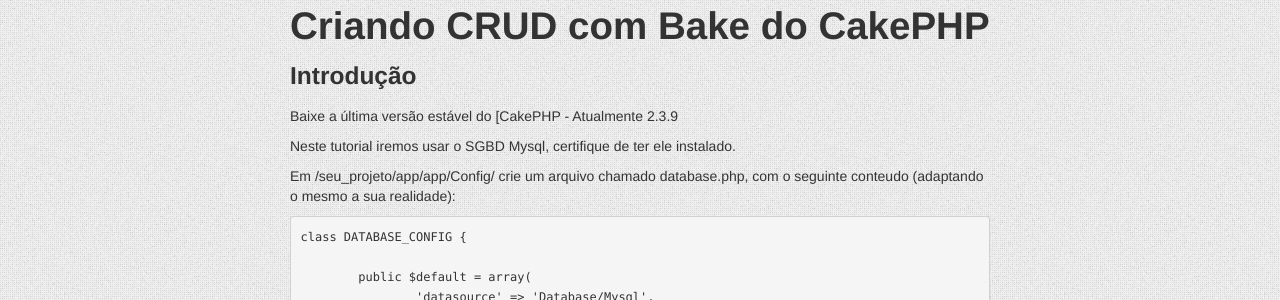
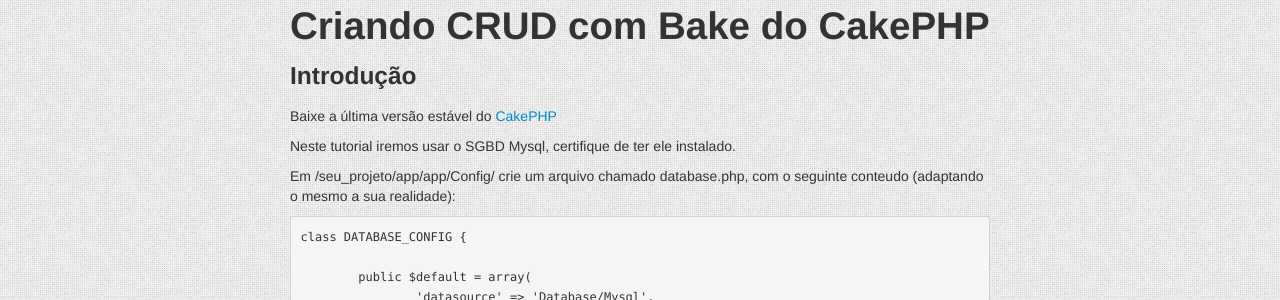
Before and after one commit to tqchagas/tqchagas.github.com, a Jekyll site: the page built from _posts/2013-08-17-criando-crud-com-bake-do-cakephp.md, in a window 1280 px wide. Shown: the part 146-446 px from the top of the page. Built offline with Jekyll 4.4.1, drawn with Linux system fonts in a browser that asks for light colours; nearby versions of some CDN libraries; Markdown is read by kramdown in place of the engine named in the settings; comment, search, counter and statistics services are not loaded.

Commit message:
add  break in post crud com bake

```diff
--- a/_posts/2013-08-17-criando-crud-com-bake-do-cakephp.md
+++ b/_posts/2013-08-17-criando-crud-com-bake-do-cakephp.md
@@ -7,7 +7,7 @@
 ---
 ### Introdução
 
-Baixe a última versão estável do [CakePHP[](http://cakephp.org/) - Atualmente 2.3.9
+Baixe a última versão estável do [CakePHP](http://cakephp.org/)
 
 Neste tutorial iremos usar o SGBD Mysql, certifique de ter ele instalado.
 
@@ -26,6 +26,8 @@
 		'encoding' => 'utf8',
 	);
 }</code></pre>
+
+<!-- break -->
 
 No Mysql, crie um DB e utilize o seguinte código para criar a tabela:
 <pre><code>CREATE TABLE posts (
```
